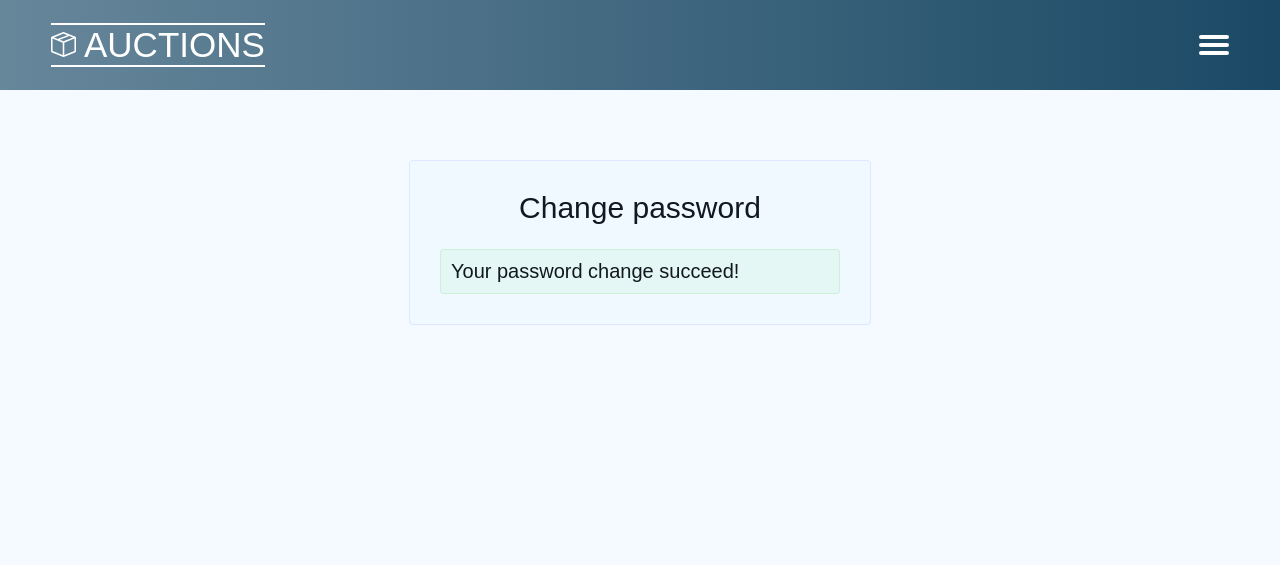
After one commit to DIVIgor/auctions-box, a Django app: page /account/change-password/success in a window 1280 px wide. The commit adds this page. Shown: the top 565 px of the page. Run offline with Django 3.2, Linux system fonts and the light colour scheme; the visitor is signed in with stand-in values (Sample User, id 1).

Commit message:
Added redirecting for successful password change.

```diff
--- a/account/urls.py
+++ b/account/urls.py
@@ -1,8 +1,8 @@
-from django.urls import path
+from django.urls import path, reverse_lazy
 from django.contrib.auth.decorators import login_required
 
 from .views import login_view, logout_view, register
-from .views import UserView, ChangePassView
+from .views import UserView, ChangePassView, ChangePassDoneView
 
 
 app_name = 'account'
@@ -12,5 +12,11 @@ urlpatterns = [
     path("logout", logout_view, name="logout"),
     path("register", register, name="register"),
     path('details', login_required(UserView.as_view()), name='acc_details'),
-    path('change-password', login_required(ChangePassView.as_view()), name='change_pass'),
+    path('change-password', login_required(
+        ChangePassView.as_view(success_url=reverse_lazy(
+                               'account:password_change_done'))),
+        name='change_pass'),
+    path('change-password/success', login_required(
+        ChangePassDoneView.as_view()),
+        name='password_change_done'),
 ]
--- a/account/views.py
+++ b/account/views.py
@@ -1,5 +1,6 @@
 from django.contrib.auth import authenticate, login, logout
-from django.contrib.auth.views import PasswordChangeView
+from django.contrib.auth.views import PasswordChangeView, PasswordChangeDoneView
+from django.contrib.auth.forms import UserChangeForm
 from django.db import IntegrityError
 from django.http import HttpResponseRedirect
 from django.shortcuts import render
@@ -76,3 +77,8 @@ class UserView(DetailView):
 
 class ChangePassView(PasswordChangeView):
     template_name = "account/change_password.html"
+
+class ChangePassDoneView(PasswordChangeDoneView):
+    template_name = "account/password_change_done.html"
+
+# class ChangeInfoView(FormView, UserChangeForm):
--- a/static/auctions/styles.css
+++ b/static/auctions/styles.css
@@ -279,6 +279,12 @@ a {
 /* .help-text > ul > li {
     font-size: 14px;
 } */
+.succeed-msg {
+    padding: 10px;
+    border: 1px solid #4ed64e2a;
+    border-radius: 4px;
+    background-color: #4ed64e0e;
+}
 .errors {
     border: 1px solid #ffa0a04a;
     border-radius: 4px;
--- /dev/null
+++ b/templates/account/password_change_done.html
@@ -0,0 +1,13 @@
+{% extends "layout.html" %}
+
+{% block title %}Change password{% endblock title %}
+
+{% block body %}
+    <div class="reg-log-card">
+        <h1 class="page-title card-title">Change password</h1>
+
+        <div class="succeed-msg">
+            Your password change succeed!
+        </div>
+    </div>
+{% endblock %}
```
Also changed, not shown: templates/account/change_password.html (+0 -9 lines).
